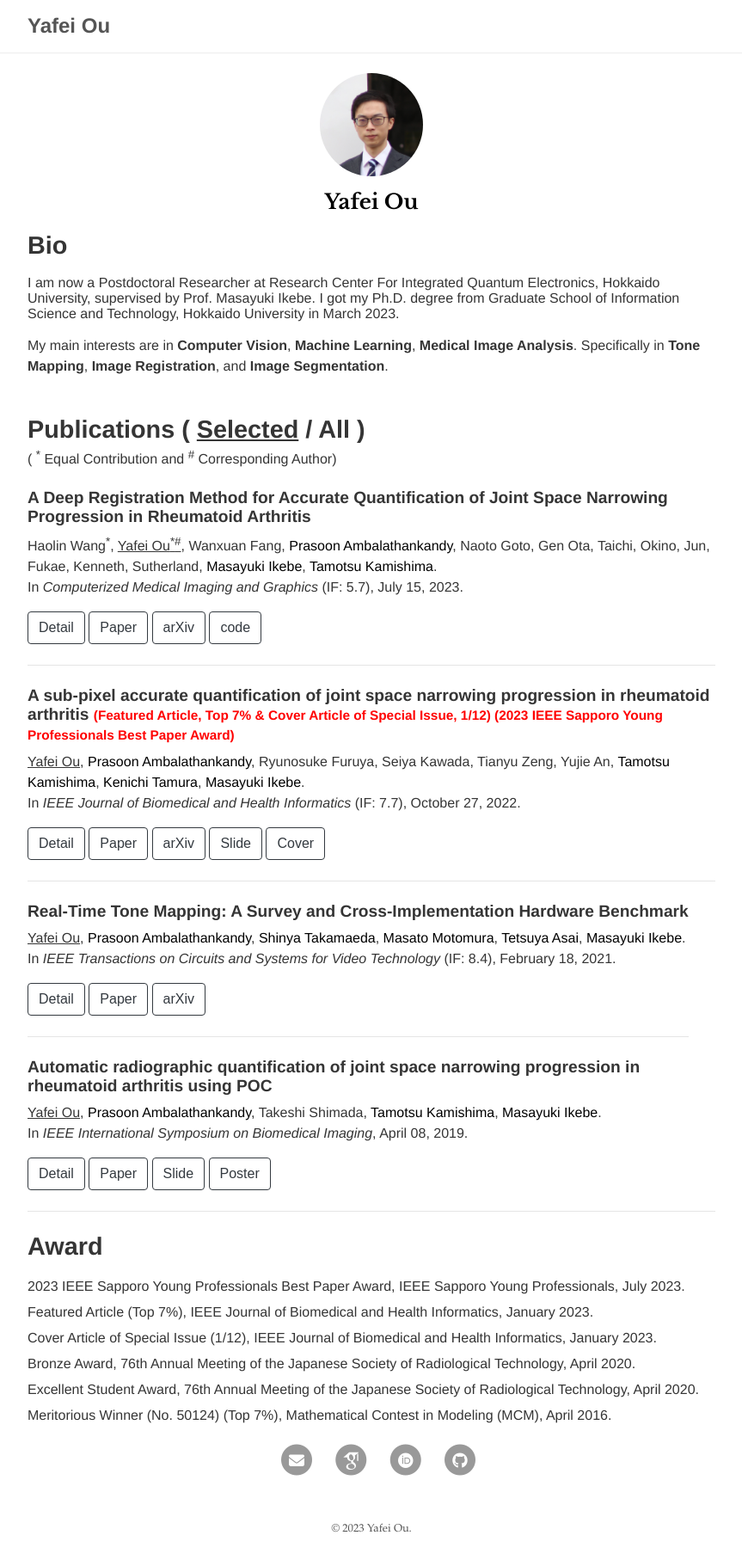
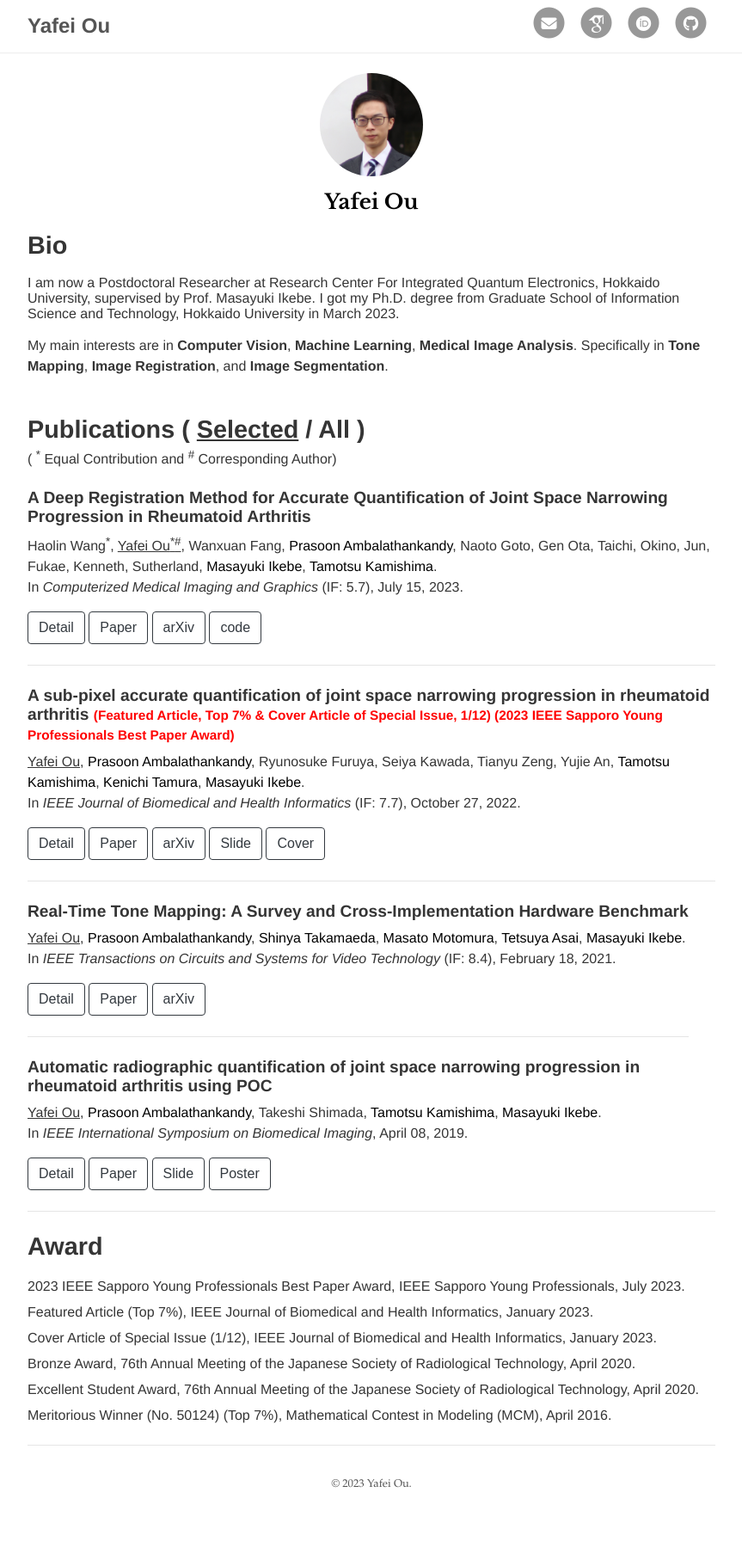
Before and after one commit to yafeiou/yafeiou.github.io, a Jekyll site: the page built from index.html, in a window 1280 px wide. Shown: the whole page at 86% size, without its empty margins (208-1071 px from the left). Built offline with Jekyll 4.4.1, drawn with Linux system fonts in a browser that asks for light colours; some web fonts are replaced; the list of posts is cut into pages by our own code; after the commit the page ends 1769 px from its top, so only the background shows below that.

Commit message:
socail icon

```diff
--- a/_layouts/base.html
+++ b/_layouts/base.html
@@ -9,8 +9,15 @@
         <a href="{{ site.baseurl }}/">
           <h2 class="nav-title">{{ site.title }}</h2>
         </a>
-    </div>
-  </nav>
+        <div class="social-layer">
+          <div class="social-icons">
+            <ul>
+              {% include icons.html %}
+            </ul>
+          </div>
+        </div>
+      </div>
+    </nav>
     <main>
       {{ content }}
     </main>
--- a/_sass/layouts/_footer.scss
+++ b/_sass/layouts/_footer.scss
@@ -1,7 +1,6 @@
 .social-layer {
   display: inline-block;
   text-align: center;
-  width: 100%;
   color: lighten(gray, 30%);
   font-size: 0.9em;
 
@@ -10,6 +9,7 @@
      list-style: none;
       li {
         display: inline;
+        padding-right: 6px;
       }
     }
   }
--- a/index.html
+++ b/index.html
@@ -95,18 +95,13 @@
       {% endfor %}
     </div>
     </br>
+    <div class="post-content">
       <h2 class="portfolio-section">Award</h2>
         {% for award in site.awards %}
           <p class="award-text">
             {% if award.link %}<a href="{{ award.link }}">{{ award.name }}</a>{% else %}{{ award.name }}{% endif %}{% if award.organizer %}, {{ award.organizer }}{% endif %}{% if award.time %}, {{ award.time }}{% endif %}.
           </p>
         {% endfor %}
-    <div class="social-layer">
-      <div class="social-icons">
-        <ul>
-          {% include icons.html %}
-        </ul>
     </div>
   </div>
 </div>
-</div>
```
Also changed, not shown: _layouts/post.html (+0 -11 lines), _sass/main.scss (line endings or trailing spaces), 14 other files. Lines whose indentation alone changed are shown as unchanged.
